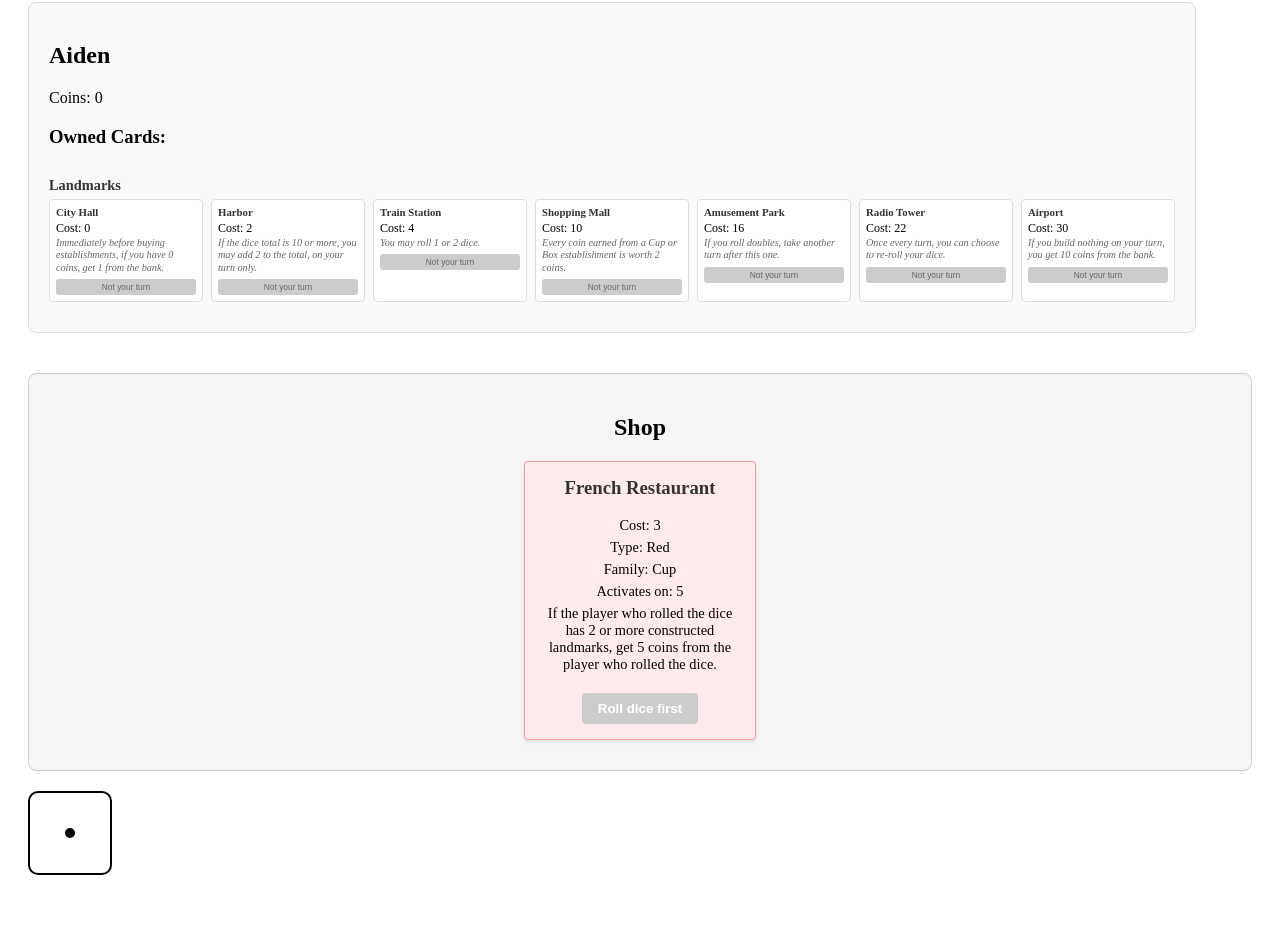
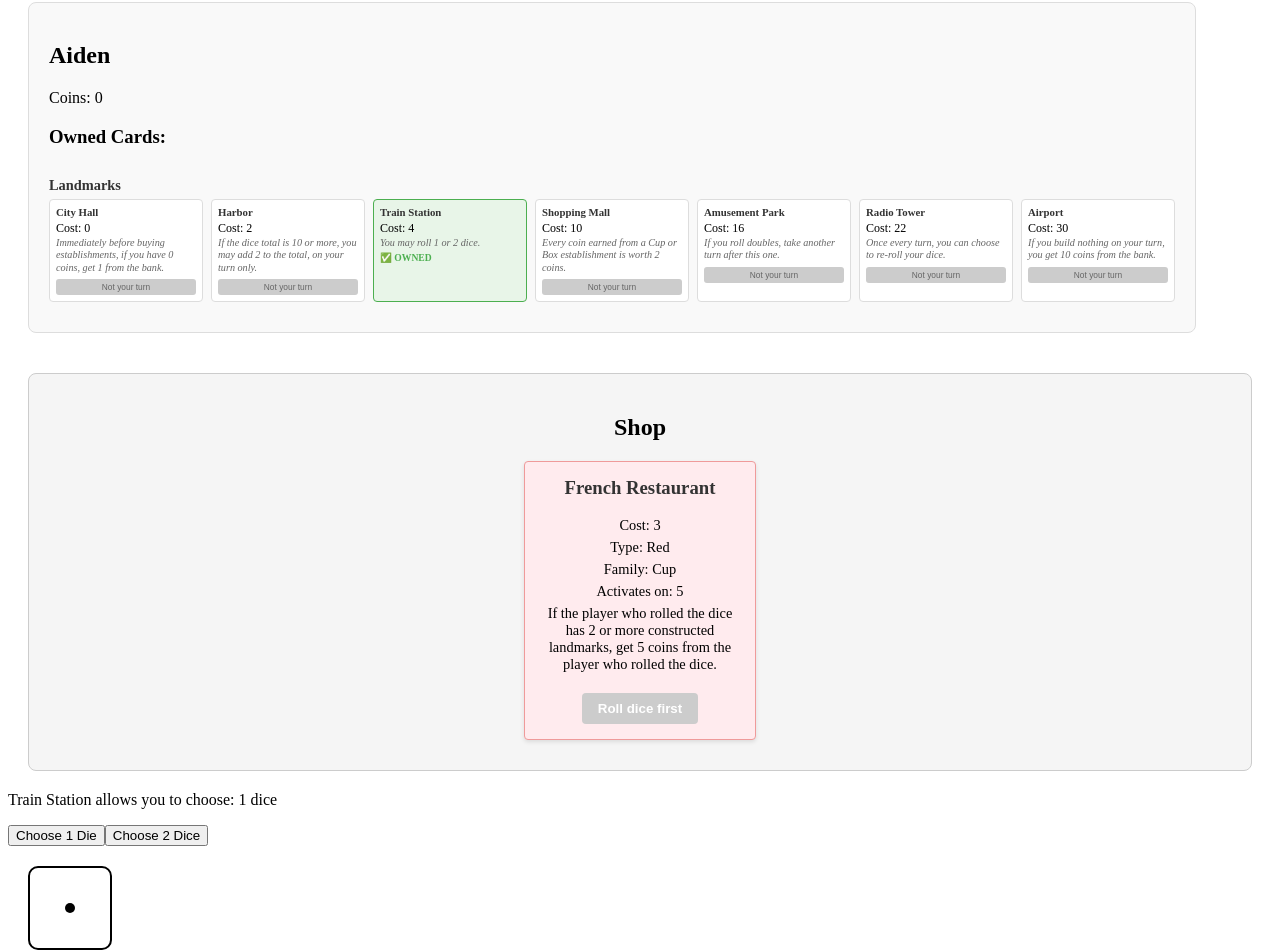
Before and after one commit to meyerpolanco/dicetown, a React (Vite) app: page / in a window 1280 px wide. Shown: the part 892-1844 px from the top of the page. Before the commit the page ends 1787 px from the top, so only its background shows below. Built offline with nearby package versions, Linux system fonts and the light colour scheme.

Commit message:
Added functionality for Train Station (2 die)

```diff
--- a/src/app.tsx
+++ b/src/app.tsx
@@ -18,7 +18,7 @@ function App(): React.JSX.Element {
       coins: 0,
       isCurrentTurn: true,
       ownedCards: [],
-      ownedLandmarks: []
+      ownedLandmarks: [2003]
     },
     {
       id: 2,
@@ -34,13 +34,14 @@ function App(): React.JSX.Element {
       coins: 0,
       isCurrentTurn: false,
       ownedCards: [],
-      ownedLandmarks: []
+      ownedLandmarks: [2003]
     }
   ])
 
   // Add state for turn actions
   const [hasRolled, setHasRolled] = useState(false);
   const [lastRoll, setLastRoll] = useState<number | null>(null);
+  const [diceChoice, setDiceChoice] = useState<1 | 2>(1); // Player's choice: 1 or 2 dice
 
   // Add state for the current shop card
   const [currentShopCard, setCurrentShopCard] = useState(() => {
@@ -51,6 +52,8 @@ function App(): React.JSX.Element {
 
   // Get the current player
   const currentPlayer = players.find(player => player.isCurrentTurn) || null;
+
+  // Test log for dice choice state - removed to prevent issues
 
   // Function to get a new random card for the shop
   const getNewShopCard = () => {
@@ -202,13 +205,17 @@ function App(): React.JSX.Element {
 
       //   break;
 
-      // case 1017: // Flower Shop - Get 1 coin from the bank for each Flower Orchard you own, on your turn only
+      case 1017: // Flower Shop - Get 1 coin from the bank for each Flower Orchard you own, on your turn only
+        if (isOwnerTurn) {
+          transferFromBank(owner.id, owner.ownedCards.filter(cardId => getCardById(cardId)?.name === 'Flower Orchard').length);
+        }
+        break;
 
-      //   break;
-
-      // case 1018: // Cheese Factory - Get 3 coins from the bank for each Ranch you own, on your turn only
-
-      //   break;
+      case 1018: // Cheese Factory - Get 3 coins from the bank for each Ranch you own, on your turn only
+        if (isOwnerTurn) {
+          transferFromBank(owner.id, owner.ownedCards.filter(cardId => getCardById(cardId)?.name === 'Ranch').length * 3);
+        }
+        break;
 
       // case 1019: // Pizza Joint - Get 1 coin from the player who rolled the dice
       //   transferCoins(rollingPlayer.id, owner.id, 1);
@@ -347,6 +354,7 @@ function App(): React.JSX.Element {
     // Reset turn states
     setHasRolled(false);
     setLastRoll(null);
+    setDiceChoice(1); // Reset dice choice to 1 when turn passes
   }, []);
 
   // Modified dice roll handler
@@ -454,9 +462,22 @@ function App(): React.JSX.Element {
         onBuy={handleBuy}
         canBuy={hasRolled}
       />
+      {/* Only show dice choice if current player owns Train Station */}
+      {currentPlayer && currentPlayer.ownedLandmarks.includes(2003) ? (
+        <div>
+          <p>Train Station allows you to choose: {diceChoice} dice</p>
+          <button onClick={() => setDiceChoice(1)}>Choose 1 Die</button>
+          <button onClick={() => setDiceChoice(2)}>Choose 2 Dice</button>
+        </div>
+      ) : (
+        <div>
+          <p>Rolling: 1 die</p>
+        </div>
+      )}
       <Dice
         onRoll={handleDiceRoll}
         disabled={hasRolled}
+        diceCount={currentPlayer?.ownedLandmarks.includes(2003) ? diceChoice : 1}
       />
     </div>
   )
--- a/src/components/dice.css
+++ b/src/components/dice.css
@@ -87,3 +87,14 @@
     "d . f"
     "g . i";
 }
+
+.dice-total {
+  font-size: 24px;
+  font-weight: bold;
+  color: #333;
+  display: flex;
+  align-items: center;
+  justify-content: center;
+  width: 100%;
+  height: 100%;
+}
--- a/src/components/dice.tsx
+++ b/src/components/dice.tsx
@@ -5,26 +5,47 @@ import './dice.css'
 interface DiceProps {
   onRoll: (value: number) => void;  // Function that will be called when dice is rolled
   disabled?: boolean;
+  diceCount?: 1 | 2;  // Number of dice to roll (1 or 2)
 }
 
 // Modify the component to accept props
-function Dice({ onRoll, disabled = false }: DiceProps): React.JSX.Element {
-  // State to keep track of current dice value (1-6)
-  const [value, setValue] = useState(1)
+function Dice({ onRoll, disabled = false, diceCount = 1 }: DiceProps): React.JSX.Element {
+  // State to keep track of current dice value (1-6 for single die, 2-12 for double)
+  const [value, setValue] = useState(diceCount === 1 ? 1 : 2)
+
+  // Reset value when diceCount changes
+  React.useEffect(() => {
+    setValue(diceCount === 1 ? 1 : 2);
+  }, [diceCount]);
 
   // Generate random number and update dice value when clicked
   const rollDice = () => {
     if (disabled) return;
 
-    // Random number between 1 and 6
-    const newValue = Math.floor(Math.random() * 6) + 1
-    setValue(newValue)
-    onRoll(newValue)  // Call the function passed in from the parent
+    if (diceCount === 1) {
+      // Single die roll (1-6)
+      const newValue = Math.floor(Math.random() * 6) + 1
+      setValue(newValue)
+      onRoll(newValue)
+    } else {
+      // Two dice roll (2-12)
+      const die1 = Math.floor(Math.random() * 6) + 1
+      const die2 = Math.floor(Math.random() * 6) + 1
+      const total = die1 + die2
+      setValue(total)
+      onRoll(total)
+      console.log(`Rolled 2 dice: ${die1} + ${die2} = ${total}`)
+    }
   }
 
   // Create dots based on the current value
   const renderDots = () => {
-    // Define which grid areas should have dots for each value
+    // For 2 dice OR any value > 6, just show the total number
+    if (diceCount === 2 || value > 6) {
+      return <div className="dice-total">{value}</div>
+    }
+
+    // Define which grid areas should have dots for each value (single die only)
     const dotPositions: { [key: number]: string[] } = {
       1: ['e'],
       2: ['a', 'i'],
@@ -34,8 +55,11 @@ function Dice({ onRoll, disabled = false }: DiceProps): React.JSX.Element {
       6: ['a', 'c', 'd', 'f', 'g', 'i']
     }
 
-    // Get the dots for the current value
+    // Get the dots for the current value, fallback to showing number if not found
     const currentDots = dotPositions[value]
+    if (!currentDots) {
+      return <div className="dice-total">{value}</div>
+    }
 
     // Create an array of dots in their grid positions
     return currentDots.map((position) => (
```
Also changed, not shown: 1 other file (tests, documents, lock files or other folders).
